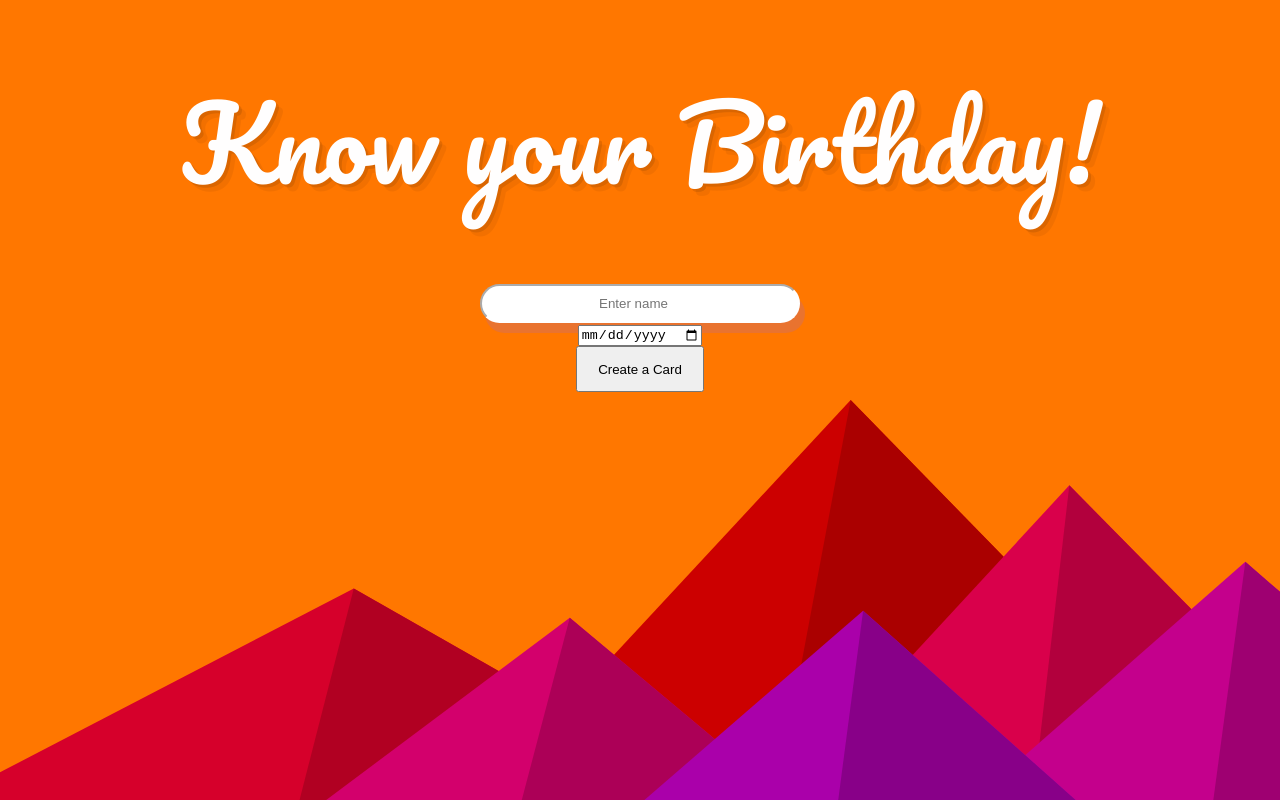
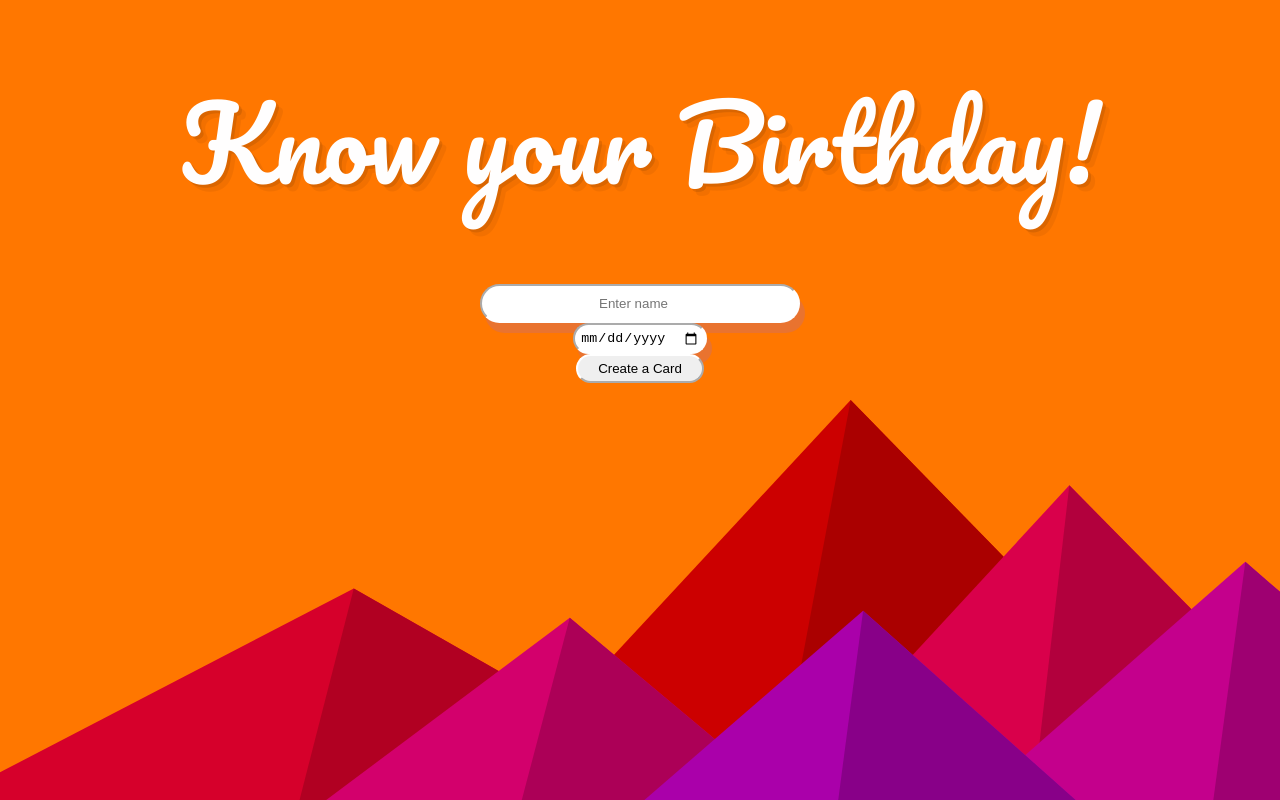
Before and after one commit to r0hitk/know_your_birthday, a React (Create React App) app: page / in a window 1280 px wide. Built offline with nearby package versions, Linux system fonts and the light colour scheme.

Commit message:
style changes

```diff
--- a/src/App.css
+++ b/src/App.css
@@ -9,13 +9,6 @@ h1 {
   text-shadow: 3px 3px 0px rgba(0,0,0,0.1), 7px 7px 0px rgba(0,0,0,0.05);
 }
 
-.holder{
-  overflow: auto;
-  width: 100%;
+.one-line{
+  display: inline;
 }
-
-.floater{
-  float: left;
-  width: 100px;
-  height: 100px;
-}
--- a/src/App.js
+++ b/src/App.js
@@ -16,11 +16,11 @@ class App extends React.Component {
     return (
       <div className="App">
         <h1>Know your Birthday!</h1>
-        <div className = "holder">
-          <SearchBox className="floater" />
-          <DatePicker className="floater"/>
-          <Button className="floater"/>
-        </div>
+
+         <span><SearchBox className="one-line" /></span>
+          <span><DatePicker className="one-line"/></span>
+          <span><Button className="one-line"/></span>
+
       </div>
     );
   }
--- a/src/Button.css
+++ b/src/Button.css
@@ -1,5 +1,8 @@
 .btn-style{
-    padding: 1em;
+    padding: 5px;
     margin: auto;
     width: 10%;
+    border-radius: 20px;
+    outline: none;
+    border-color: white;
 }
--- /dev/null
+++ b/src/DatePicker.css
@@ -0,0 +1,9 @@
+.dp-style{
+    padding: 5px;
+    margin: auto;
+    width: auto;
+    border-color: white;
+    border-radius: 20px;
+    box-shadow: 5px 10px #e9732f;
+    outline: none;
+}
--- a/src/DatePicker.js
+++ b/src/DatePicker.js
@@ -1,11 +1,12 @@
 import React from "react";
+import "./DatePicker.css";
 
 const DatePicker = () => {
 
     return(
 
         <div>
-            <input type = "date" id = "birthdate" />
+            <input className = "dp-style" type = "date" id = "birthdate" />
         </div>
 
     );
--- a/src/SearchBox.css
+++ b/src/SearchBox.css
@@ -1,6 +1,6 @@
 .search-box{
-    display: inline-block;
     padding: 10px 20px 10px 20px;
+    margin: auto;
     width: 25%;
     text-align: center;
     border-radius: 20px;
```
